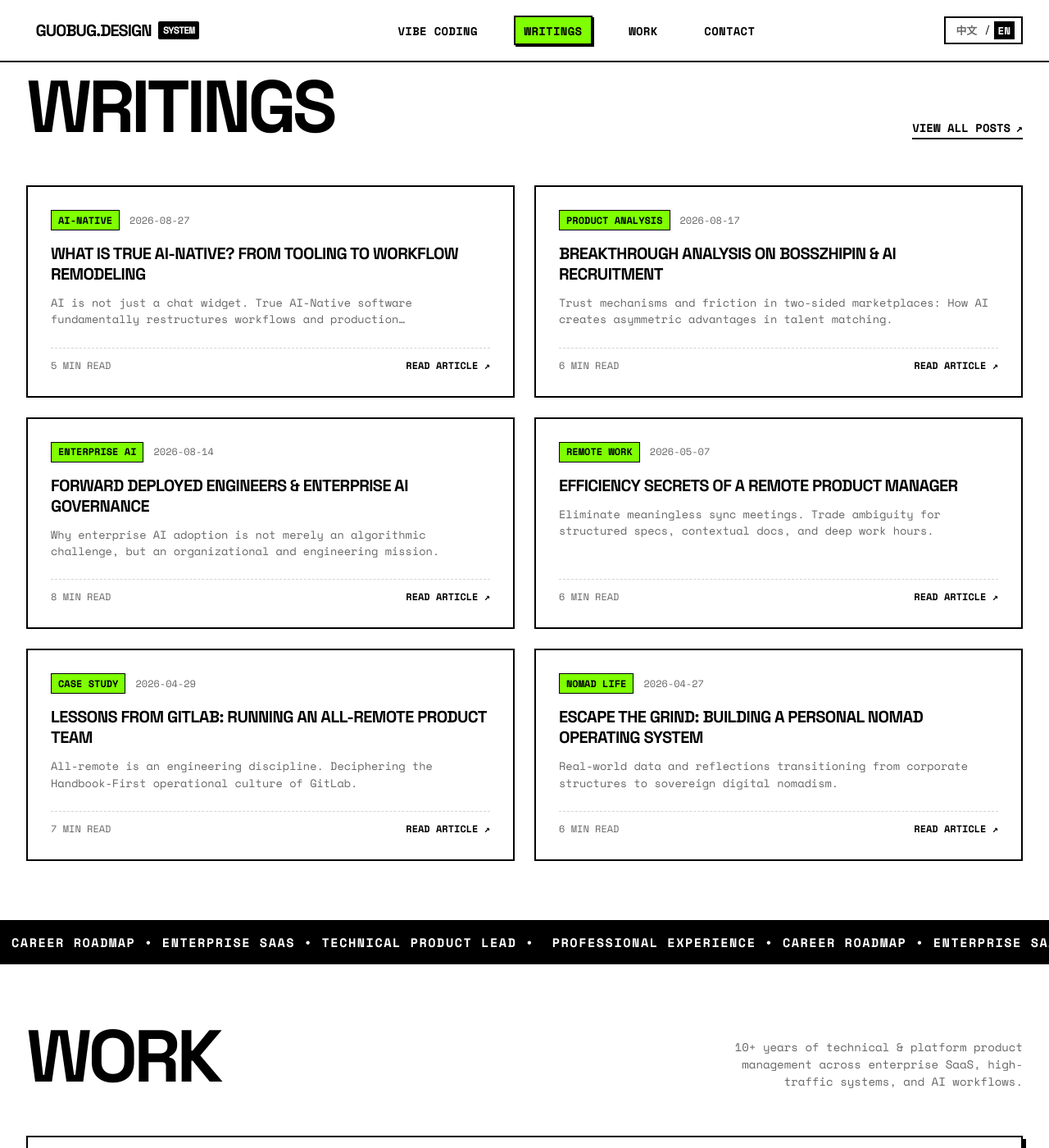
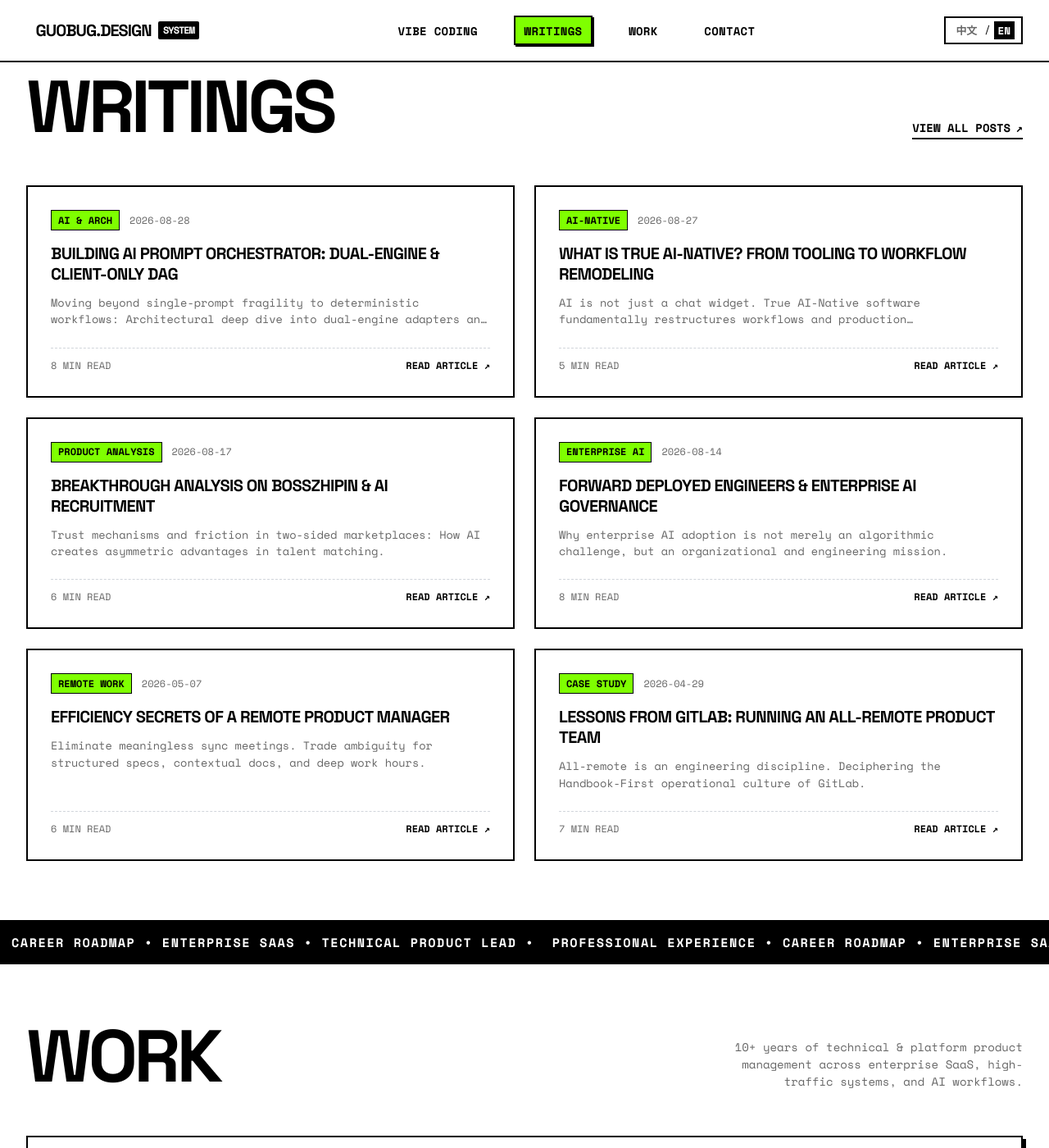
Before and after one commit to GuoBug/guobug.github.io, a Jekyll site: the page index.html, which Jekyll copies as it is, in a window 1280 px wide and 1400 px high, scrolled down 1845 px. Shown: the whole window at 82% size. Built offline with Jekyll 4.4.1, drawn with Linux system fonts in a browser that asks for light colours.

Commit message:
feat: show latest 6 articles on homepage with 2026-08-28 orchestrator post as first

```diff
--- a/index.html
+++ b/index.html
@@ -303,7 +303,29 @@
             </div>
 
             <div class="writings-grid">
-                <!-- Post 1 (Links to Preview Post Detail) -->
+                <!-- Post 1 (Latest: 2026-08-28 AI Prompt Flow Orchestrator) -->
+                <a href="./posts/2026/08/28/ai-prompt-orchestrator-dual-engine/" class="writing-card">
+                    <div>
+                        <div class="writing-card-header">
+                            <span class="writing-pub-tag">AI & Arch</span>
+                            <span class="writing-date">2026-08-28</span>
+                        </div>
+                        <h3 class="writing-title">
+                            <span data-i18n="zh">从 0 到 1 打造 AI 提示流编排器：双引擎架构与纯前端 DAG 实践</span>
+                            <span data-i18n="en">Building AI Prompt Orchestrator: Dual-Engine & Client-Only DAG</span>
+                        </h3>
+                        <p class="writing-excerpt">
+                            <span data-i18n="zh">从单次 Prompt 迷思走向确定性工作流，深入剖析轻量级 AI 提示流编排器的系统架构设计、双引擎适配器与规范先行的 Vibe Coding 实践。</span>
+                            <span data-i18n="en">Moving beyond single-prompt fragility to deterministic workflows: Architectural deep dive into dual-engine adapters and spec-first Vibe Coding.</span>
+                        </p>
+                    </div>
+                    <div class="writing-card-footer">
+                        <span>8 MIN READ</span>
+                        <span class="writing-read-more">READ ARTICLE ↗</span>
+                    </div>
+                </a>
+
+                <!-- Post 2 (2026-08-27 AI-Native) -->
                 <a href="./posts/2026/08/27/what-is-ai-native/" class="writing-card">
                     <div>
                         <div class="writing-card-header">
@@ -325,7 +347,7 @@
                     </div>
                 </a>
 
-                <!-- Post 2 -->
+                <!-- Post 3 (2026-08-17 BossZhipin) -->
                 <a href="./posts/2026/08/17/zhipin-ai-product-analysis/" class="writing-card">
                     <div>
                         <div class="writing-card-header">
@@ -347,7 +369,7 @@
                     </div>
                 </a>
 
-                <!-- Post 3 -->
+                <!-- Post 4 (2026-08-14 FDE) -->
                 <a href="./posts/2026/08/14/fde-enterprise-governance/" class="writing-card">
                     <div>
                         <div class="writing-card-header">
@@ -369,7 +391,7 @@
                     </div>
                 </a>
 
-                <!-- Post 4 -->
+                <!-- Post 5 (2026-05-07 Remote PM) -->
                 <a href="./posts/2026/05/07/remote-pm-efficiency-secret/" class="writing-card">
                     <div>
                         <div class="writing-card-header">
@@ -391,7 +413,7 @@
                     </div>
                 </a>
 
-                <!-- Post 5 -->
+                <!-- Post 6 (2026-04-29 GitLab) -->
                 <a href="./posts/2026/04/29/gitlab-remote-product-manager/" class="writing-card">
                     <div>
                         <div class="writing-card-header">
@@ -409,28 +431,6 @@
                     </div>
                     <div class="writing-card-footer">
                         <span>7 MIN READ</span>
-                        <span class="writing-read-more">READ ARTICLE ↗</span>
-                    </div>
-                </a>
-
-                <!-- Post 6 -->
-                <a href="./posts/2026/04/27/reject-bureaucracy/" class="writing-card">
-                    <div>
-                        <div class="writing-card-header">
-                            <span class="writing-pub-tag">Nomad Life</span>
-                            <span class="writing-date">2026-04-27</span>
-                        </div>
-                        <h3 class="writing-title">
-                            <span data-i18n="zh">拒绝体制内卷：建立个人游民操作系统</span>
-                            <span data-i18n="en">Escape the Grind: Building a Personal Nomad Operating System</span>
-                        </h3>
-                        <p class="writing-excerpt">
-                            <span data-i18n="zh">从企业体制过渡至远程游牧状态的真实实践数据与认知迭代，重构个人生产力与时间主权。</span>
-                            <span data-i18n="en">Real-world data and reflections transitioning from corporate structures to sovereign digital nomadism.</span>
-                        </p>
-                    </div>
-                    <div class="writing-card-footer">
-                        <span>6 MIN READ</span>
                         <span class="writing-read-more">READ ARTICLE ↗</span>
                     </div>
                 </a>
```
Also changed, not shown: preview/index.html (+27 -27 lines).
